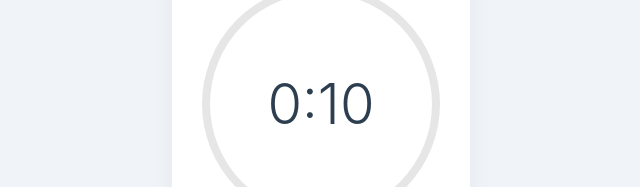
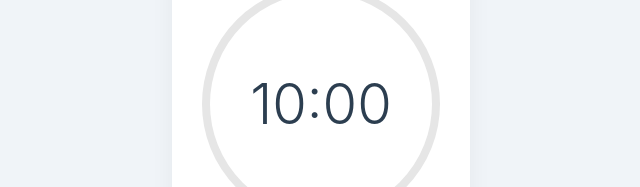
Before and after one commit to pbeens/WebTimer, a plain HTML site: page index.html in a window 1280 px wide. Shown: the part 264-451 px from the top of the page, without its empty margins (319-959 px from the left). Drawn offline with Linux system fonts and the light colour scheme.

Commit message:
Changed default time to 10 minutes

```diff
--- a/index.html
+++ b/index.html
@@ -286,7 +286,7 @@
                         <circle class="progress-ring__bg" stroke="#e6e6e6" stroke-width="8" fill="transparent" r="115" cx="125" cy="125"/>
                         <circle id="progress-ring-fg" class="progress-ring__circle" stroke="var(--primary-color)" stroke-width="8" fill="transparent" r="115" cx="125" cy="125"/>
                     </svg>
-                    <span id="time-display" class="time-text">0:10</span>
+                    <span id="time-display" class="time-text">10:00</span>
                 </div>
                 <p id="timer-instruction" class="instruction-text">Click the time to set a custom duration.</p>
                 <div class="controls">
@@ -358,7 +358,7 @@
 
             // --- TIMER ---
             const timerConfig = {
-                DEFAULT_DURATION: 10,
+                DEFAULT_DURATION: 10 * 60, // 10 minutes
                 display: document.getElementById('time-display'),
                 pauseResumeBtn: document.getElementById('pause-resume-btn'),
                 resetBtn: document.getElementById('reset-btn'),
```
Also changed, not shown: 1 other file.
